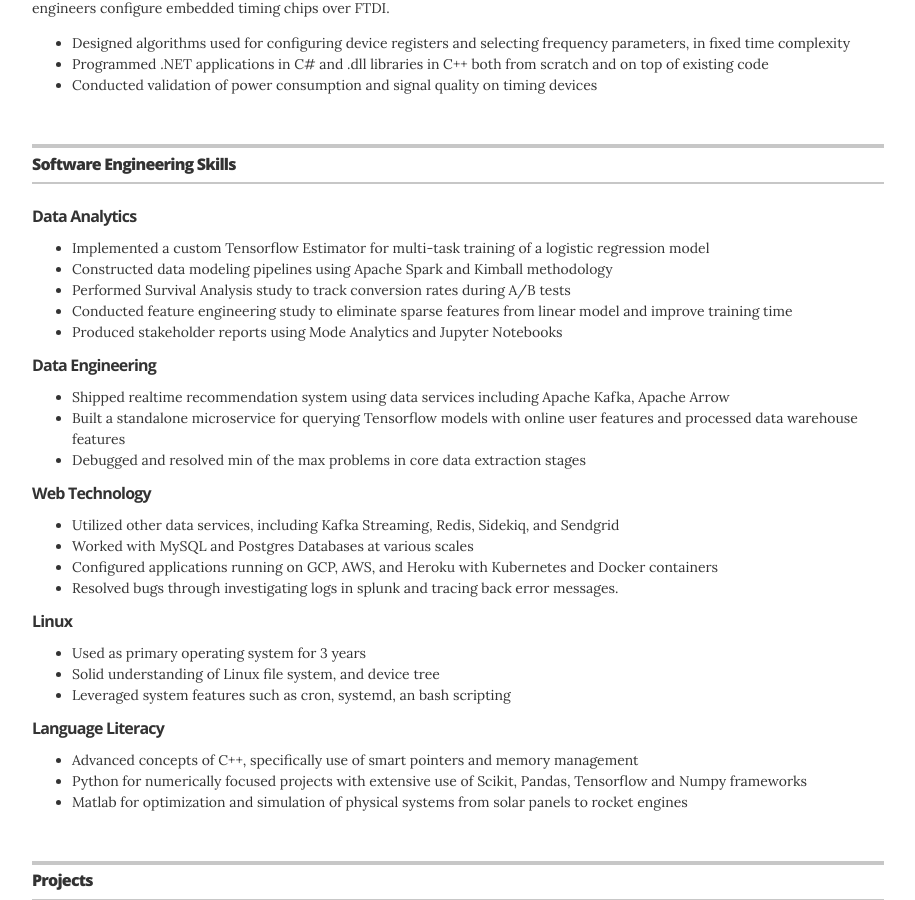
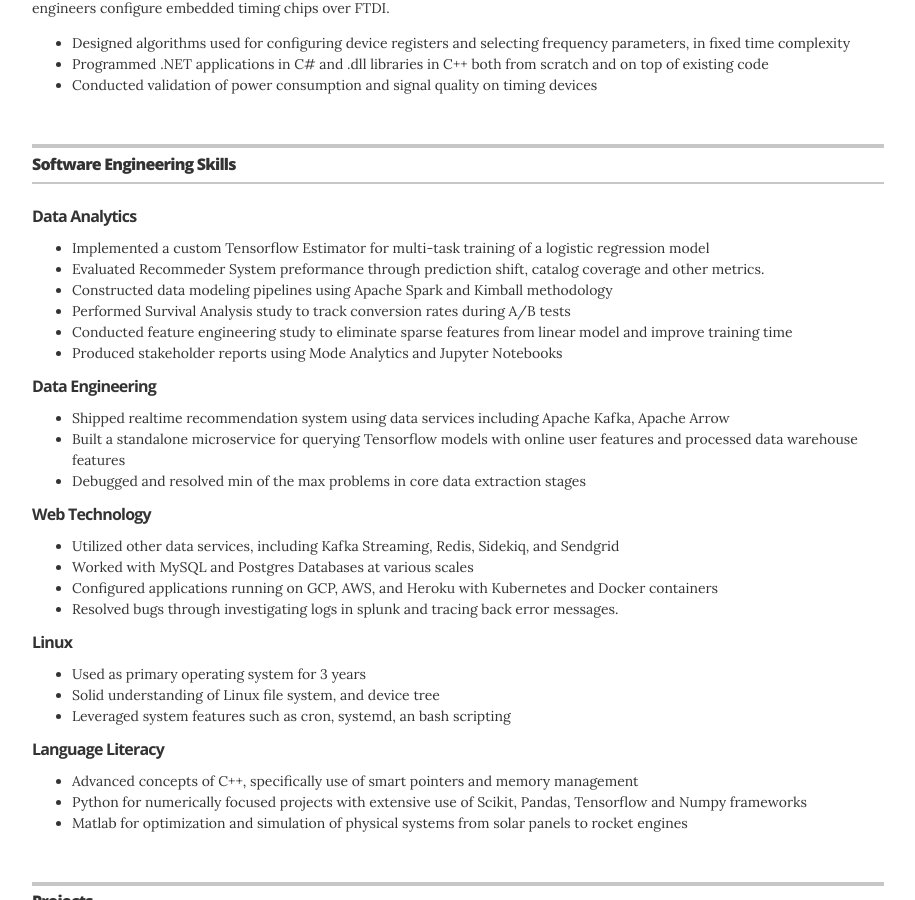
Before and after one commit to jglovier/resume-template, a Jekyll site: the page built from index.html, in a window 1280 px wide and 900 px high, scrolled down 1610 px. Shown: the whole window, without its empty margins (182-1097 px from the left). Built offline with Jekyll 4.4.1, drawn with Linux system fonts in a browser that asks for light colours.

Commit message:
add model evaluation work

```diff
--- a/_data/skills.yml
+++ b/_data/skills.yml
@@ -3,6 +3,7 @@
     - title: Data Analytics
     - list:
       - Implemented a custom Tensorflow Estimator for multi-task training of a logistic regression model
+      - Evaluated Recommeder System preformance through prediction shift, catalog coverage and other metrics.
       - Constructed data modeling pipelines using Apache Spark and Kimball methodology
       - Performed Survival Analysis study to track conversion rates during A/B tests
       - Conducted feature engineering study to eliminate sparse features from linear model and improve training time
```
